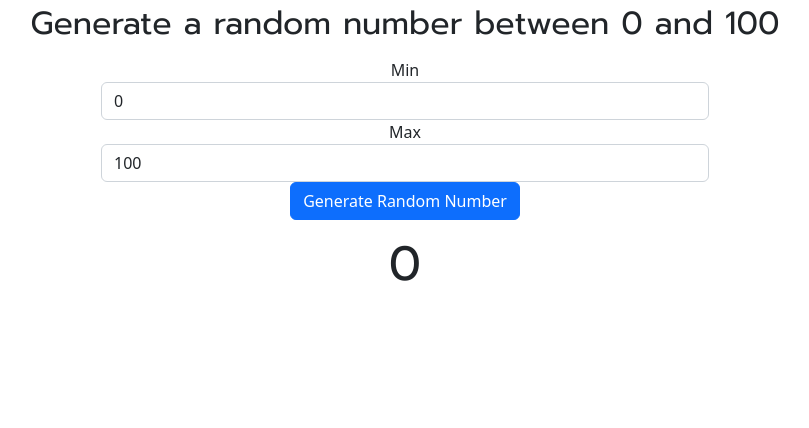
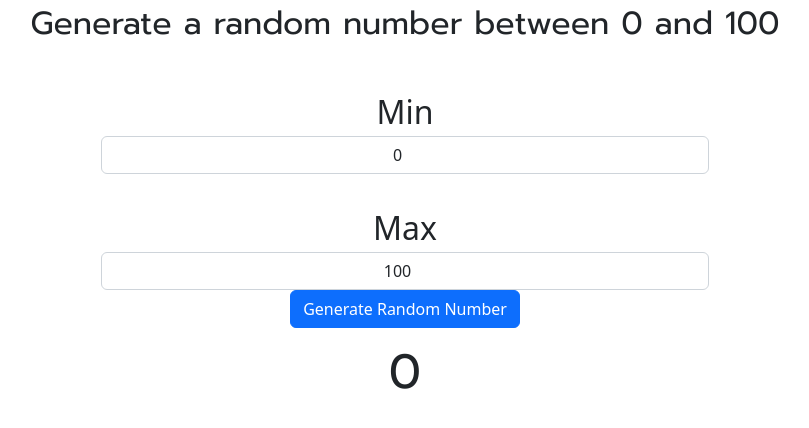
Before and after one commit to jll38/cool_random_webpages, a Flask app: page /NumGenerator in a window 1280 px wide. Shown: the part 87-515 px from the top of the page, without its empty margins (235-1044 px from the left). Run offline with Flask 2, Linux system fonts and the light colour scheme; some libraries are stand-ins or nearby versions.

Commit message:
number generator

```diff
--- a/simple_pages/templates/rand.html
+++ b/simple_pages/templates/rand.html
@@ -7,14 +7,22 @@
             <output id="outputLabel">Generate a random number between 0 and 100</output>
             <form name="randomNum" class="center">
                 <div name="inputs">
+                    <div class="row">
+                        <div class="col-6">
                             <label for="min">Min</label>
                             <input class="form-control" id="min" type="number" oninput="setVal()" value="0">
+                        </div>
+                        <div class="col-6">
                             <label for="max">Max</label>
-                    <input class="form-control"  id="max" type="number" oninput="setVal()" value="100">
+                            <input class="form-control" id="max" type="number" oninput="setVal()" value="100">
+                        </div>
                     </div>
                     <div name="button">
-                    <input class="btn btn-primary mb-2" type="button" value="Generate Random Number" onclick="rand()">
+                        <input class="btn btn-primary mb-2" type="button" value="Generate Random Number"
+                               onclick="rand()">
                     </div>
+                </div>
+
                 <output id="randomNumOutput">0</output>
             </form>
         </div>
@@ -31,6 +39,7 @@
             let max = document.getElementById('max');
             return Number.parseInt(max.value)
         }
+
         //Modifies output element with the current slider value
         function setVal() {
             let x = minVal();
@@ -39,19 +48,17 @@
 
             console.log(`Max: ${y}`);
         }
+
         //Calculates random value in the range of 0 and the slider value
         function rand() {
             console.log(`Min Val: ${minVal()}`);
             console.log(`Max Val: ${maxVal() + 1}`);
-            if(minVal() < maxVal())
-            {
+            if (minVal() < maxVal()) {
                 let x = Math.floor(Math.random() * (maxVal() - minVal() + 1) + minVal());
                 event.preventDefault();
                 document.getElementById('randomNumOutput').innerHTML = x;
                 console.log(x);
-            }
-            else
-            {
+            } else {
                 alert("Minimum Value cannot be above Maximum!");
             }
 
--- a/static/css/style.css
+++ b/static/css/style.css
@@ -25,7 +25,9 @@
     display: grid;
 
 }
-
+.form-control{
+    text-align:center;
+}
 .calc-btn-container {
     display: grid;
     grid-template-columns: auto auto auto;
```
Lines whose indentation alone changed are shown as unchanged.
